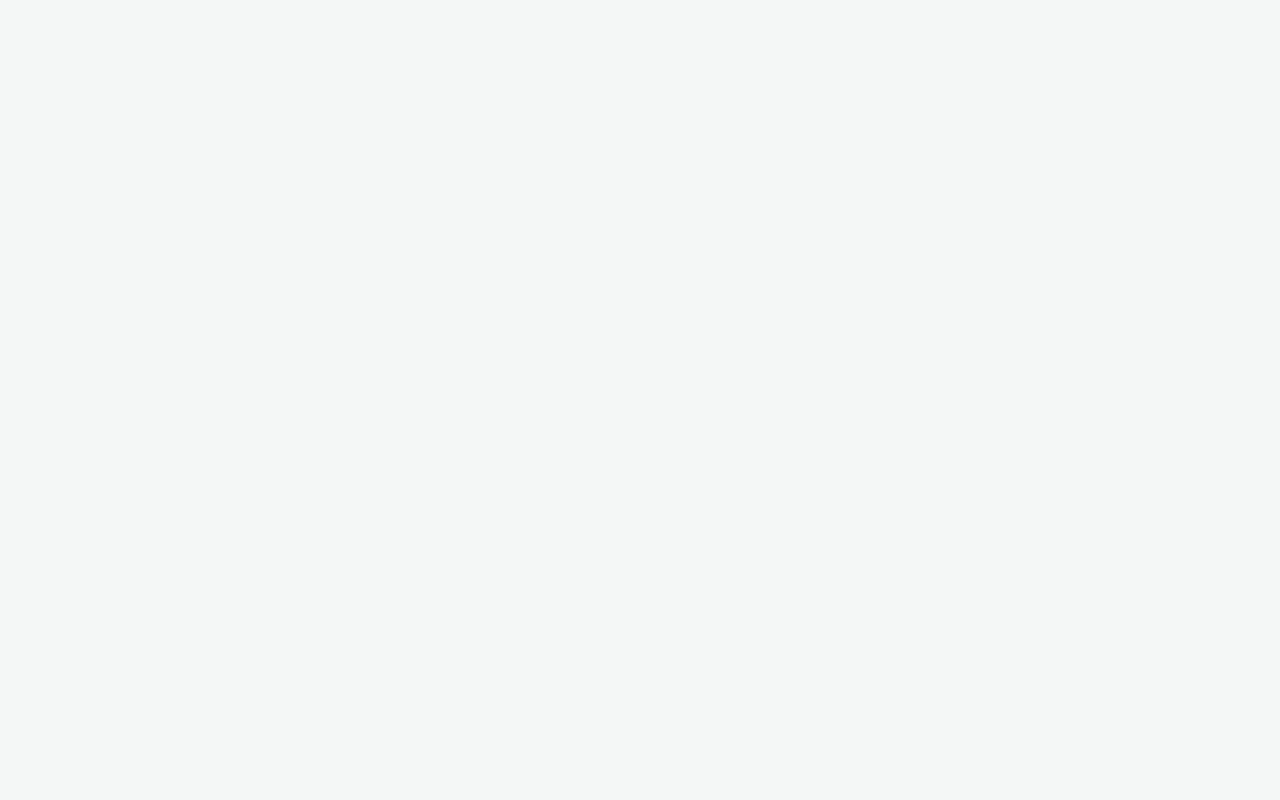
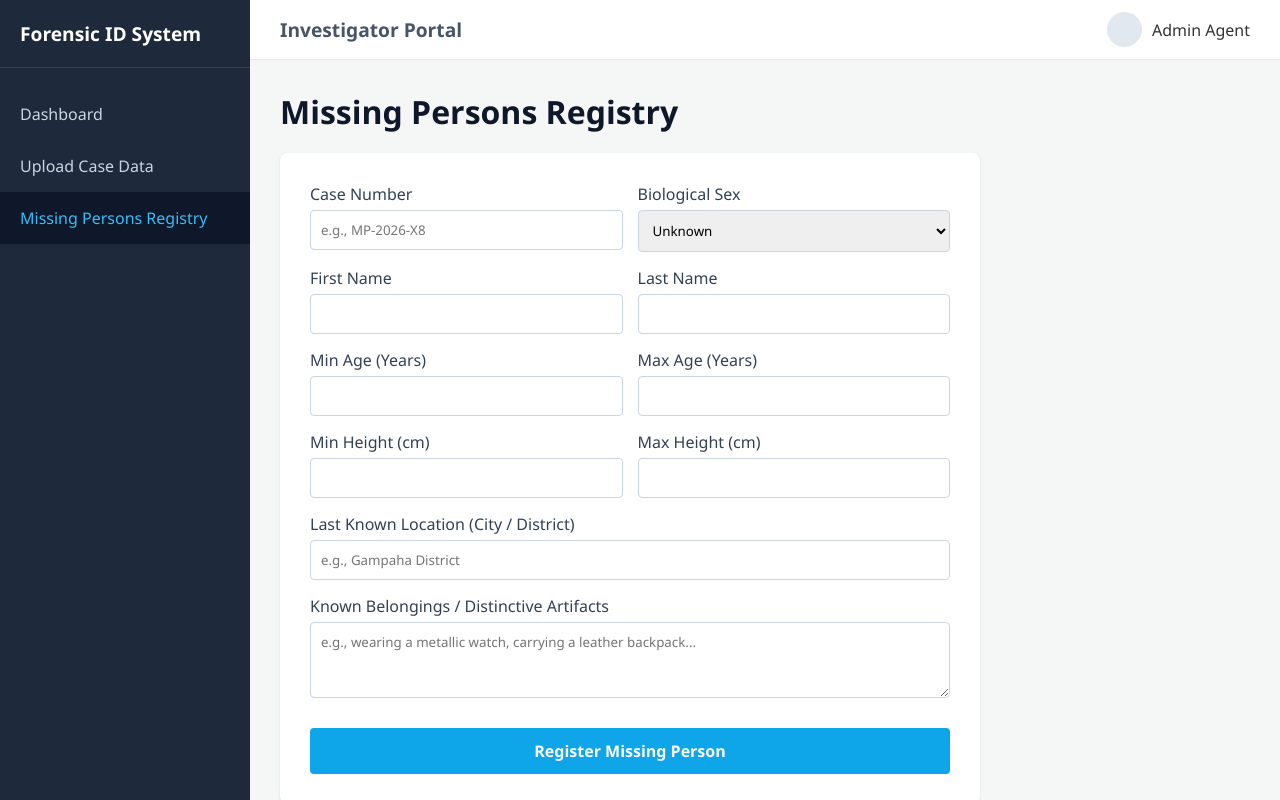
Before and after one commit to ParakramaWelipitiya/forensic-id-system, a React app in the folder frontend/: page /registry in a window 1280 px wide. Before the commit this address had no page. Built offline with nearby package versions, Linux system fonts and the light colour scheme; the HTML template or start-up script is replaced by a standard one.

Commit message:
feat: implement complete Missing Persons Registration portal UI and backend routing

```diff
--- a/frontend/src/App.jsx
+++ b/frontend/src/App.jsx
@@ -1,8 +1,9 @@
-// frontend/src/App.jsx
+// frontend/src/App.jsx (Updated file contents)
 import { BrowserRouter, Routes, Route } from 'react-router-dom';
 import Layout from './components/Layout';
 import Dashboard from './pages/Dashboard';
 import UploadForm from './pages/UploadForm';
+import MissingPersonsRegistry from './pages/MissingPersonsRegistry'; // Import the new registry file
 
 function App() {
   return (
@@ -11,6 +12,7 @@ function App() {
         <Route path="/" element={<Layout />}>
           <Route index element={<Dashboard />} />
           <Route path="upload" element={<UploadForm />} />
+          <Route path="registry" element={<MissingPersonsRegistry />} /> {/* New Route */}
         </Route>
       </Routes>
     </BrowserRouter>
--- a/frontend/src/components/Layout.jsx
+++ b/frontend/src/components/Layout.jsx
@@ -23,6 +23,11 @@ export default function Layout() {
             style={{ display: 'block', padding: '15px 20px', color: location.pathname === '/upload' ? '#38bdf8' : '#cbd5e1', backgroundColor: location.pathname === '/upload' ? '#0f172a' : 'transparent' }}>
             Upload Case Data
           </Link>
+          <Link
+            to="/registry"
+            style={{ display: 'block', padding: '15px 20px', color: location.pathname === '/registry' ? '#38bdf8' : '#cbd5e1', backgroundColor: location.pathname === '/registry' ? '#0f172a' : 'transparent' }}>
+            Missing Persons Registry
+          </Link>
         </nav>
       </aside>
 
--- /dev/null
+++ b/frontend/src/pages/MissingPersonsRegistry.jsx
@@ -0,0 +1,118 @@
+// frontend/src/pages/MissingPersonsRegistry.jsx
+import { useState } from 'react';
+import api from '../api';
+
+export default function MissingPersonsRegistry() {
+  const [formData, setFormData] = useState({
+    caseNumber: '',
+    firstName: '',
+    lastName: '',
+    ageMin: '',
+    ageMax: '',
+    biologicalSex: 'Unknown',
+    heightMin: '',
+    heightMax: '',
+    location: '',
+    artifacts: ''
+  });
+
+  const [statusMessage, setStatusMessage] = useState('');
+
+  const handleChange = (e) => {
+    setFormData({ ...formData, [e.target.name]: e.target.value });
+  };
+
+  const handleSubmit = async (e) => {
+    e.preventDefault();
+    setStatusMessage('Registering profile...');
+
+    try {
+      await api.post('/missing', formData);
+      setStatusMessage('Success! Missing person record added to system database.');
+      setFormData({
+        caseNumber: '', firstName: '', lastName: '',
+        ageMin: '', ageMax: '', biologicalSex: 'Unknown',
+        heightMin: '', heightMax: '', location: '', artifacts: ''
+      });
+    } catch (error) {
+      setStatusMessage(error.response?.data?.error || 'Server transmission failed.');
+    }
+  };
+
+  const inputStyle = { width: '100%', padding: '10px', marginTop: '5px', marginBottom: '15px', border: '1px solid #cbd5e1', borderRadius: '4px' };
+  const labelStyle = { fontWeight: '500', color: '#334155' };
+
+  return (
+    <div style={{ maxWidth: '700px' }}>
+      <h1 style={{ marginBottom: '20px', color: '#0f172a' }}>Missing Persons Registry</h1>
+
+      <form onSubmit={handleSubmit} style={{ backgroundColor: 'white', padding: '30px', borderRadius: '8px', boxShadow: '0 1px 3px rgba(0,0,0,0.1)' }}>
+
+        <div style={{ display: 'grid', gridTemplateColumns: '1fr 1fr', gap: '15px' }}>
+          <div>
+            <label style={labelStyle}>Case Number</label>
+            <input type="text" name="caseNumber" value={formData.caseNumber} required onChange={handleChange} style={inputStyle} placeholder="e.g., MP-2026-X8" />
+          </div>
+          <div>
+            <label style={labelStyle}>Biological Sex</label>
+            <select name="biologicalSex" value={formData.biologicalSex} onChange={handleChange} style={inputStyle}>
+              <option value="Unknown">Unknown</option>
+              <option value="Male">Male</option>
+              <option value="Female">Female</option>
+            </select>
+          </div>
+        </div>
+
+        <div style={{ display: 'grid', gridTemplateColumns: '1fr 1fr', gap: '15px' }}>
+          <div>
+            <label style={labelStyle}>First Name</label>
+            <input type="text" name="firstName" value={formData.firstName} required onChange={handleChange} style={inputStyle} />
+          </div>
+          <div>
+            <label style={labelStyle}>Last Name</label>
+            <input type="text" name="lastName" value={formData.lastName} required onChange={handleChange} style={inputStyle} />
+          </div>
+        </div>
+
+        <div style={{ display: 'grid', gridTemplateColumns: '1fr 1fr', gap: '15px' }}>
+          <div>
+            <label style={labelStyle}>Min Age (Years)</label>
+            <input type="number" name="ageMin" value={formData.ageMin} required onChange={handleChange} style={inputStyle} />
+          </div>
+          <div>
+            <label style={labelStyle}>Max Age (Years)</label>
+            <input type="number" name="ageMax" value={formData.ageMax} required onChange={handleChange} style={inputStyle} />
+          </div>
+        </div>
+
+        <div style={{ display: 'grid', gridTemplateColumns: '1fr 1fr', gap: '15px' }}>
+          <div>
+            <label style={labelStyle}>Min Height (cm)</label>
+            <input type="number" step="0.1" name="heightMin" value={formData.heightMin} required onChange={handleChange} style={inputStyle} />
+          </div>
+          <div>
+            <label style={labelStyle}>Max Height (cm)</label>
+            <input type="number" step="0.1" name="heightMax" value={formData.heightMax} required onChange={handleChange} style={inputStyle} />
+          </div>
+        </div>
+
+        <label style={labelStyle}>Last Known Location (City / District)</label>
+        <input type="text" name="location" value={formData.location} required onChange={handleChange} style={inputStyle} placeholder="e.g., Gampaha District" />
+
+        <label style={labelStyle}>Known Belongings / Distinctive Artifacts</label>
+        <textarea name="artifacts" rows="3" value={formData.artifacts} onChange={handleChange} style={inputStyle} placeholder="e.g., wearing a metallic watch, carrying a leather backpack..."></textarea>
+
+        <button type="submit" style={{ width: '100%', padding: '12px', backgroundColor: '#0ea5e9', color: 'white', border: 'none', borderRadius: '4px', fontSize: '1rem', cursor: 'pointer', fontWeight: 'bold', marginTop: '10px' }}>
+          Register Missing Person
+        </button>
+
+        {statusMessage && (
+          <div style={{ marginTop: '15px', padding: '10px', borderRadius: '4px', backgroundColor: statusMessage.includes('Success') ? '#dcfce7' : '#fee2e2', color: statusMessage.includes('Success') ? '#166534' : '#991b1b', textAlign: 'center' }}>
+            {statusMessage}
+          </div>
+        )}
+
+      </form>
+    </div>
+  );
+}
```
Also changed, not shown: 1 other file (tests, documents, lock files or other folders).
